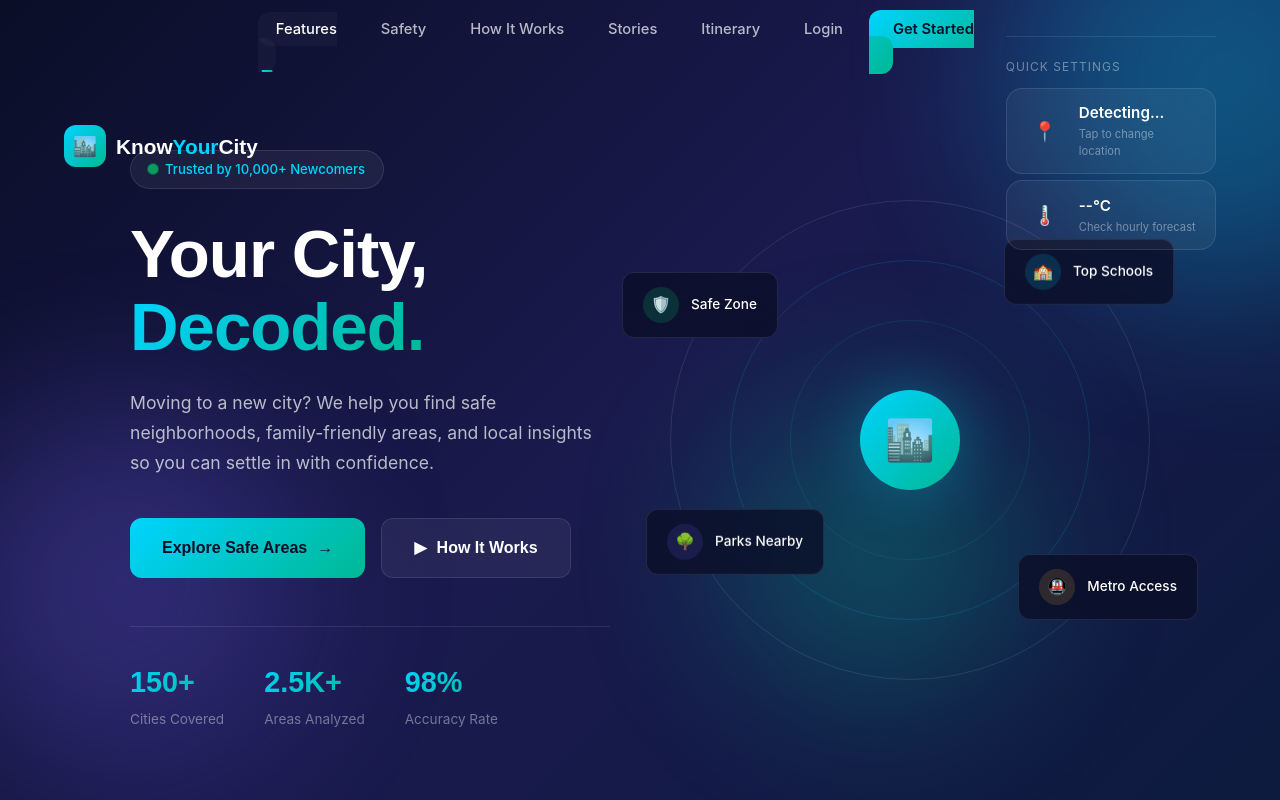
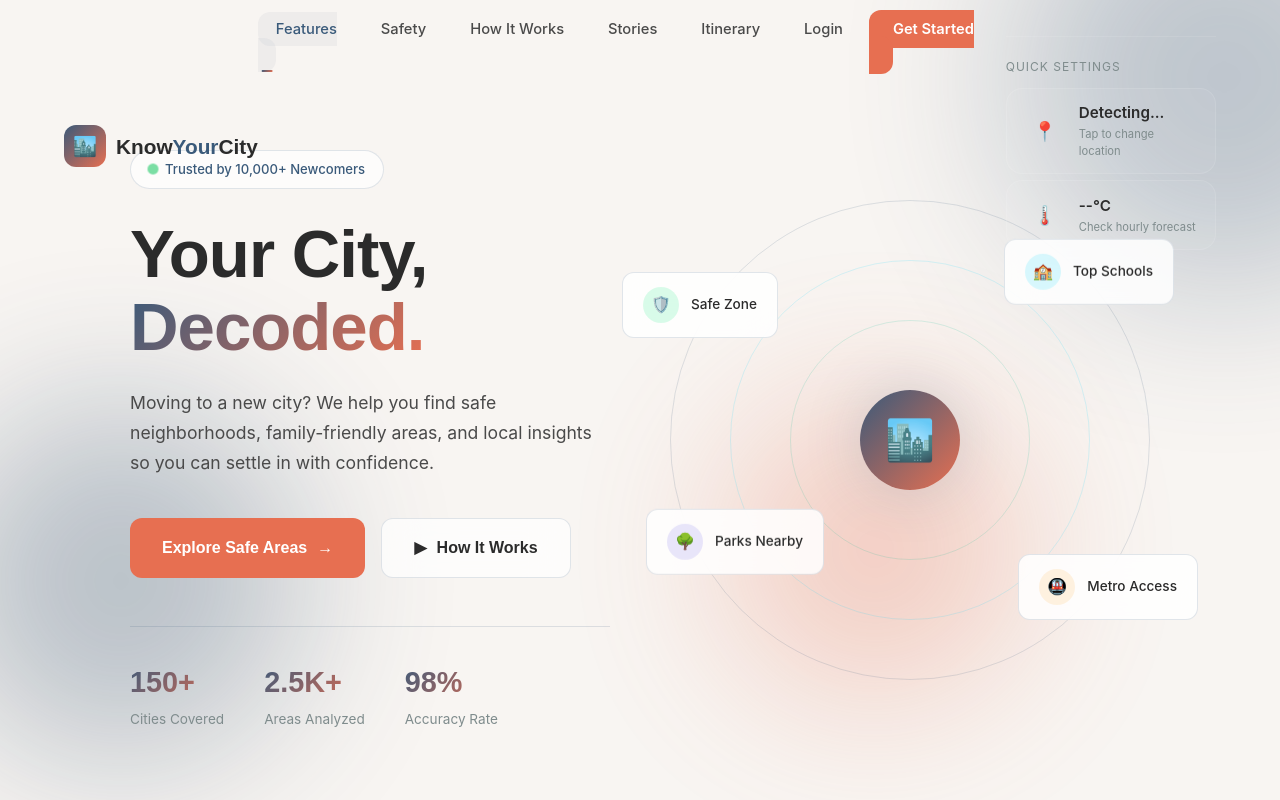
Before and after one commit to Aryankothari94/knowyourcity, a React (Vite) app in the folder client/: page / in a window 1280 px wide. Shown: the top 800 px of the page. Built offline with nearby package versions, Linux system fonts and the light colour scheme; no server answers.

Commit message:
style: implement new light theme with Primary #3A5A7A, Background #F8F5F2, and Accent #E76F51

```diff
--- a/client/src/index.css
+++ b/client/src/index.css
@@ -7,33 +7,33 @@
 /* === Design Tokens === */
 :root {
   /* Background */
-  --bg-primary: #0a0e27;
-  --bg-secondary: #0f1435;
-  --bg-gradient: linear-gradient(135deg, #0a0e27 0%, #1a1a4e 50%, #0d1b3e 100%);
+  --bg-primary: #F8F5F2;
+  --bg-secondary: #FFFFFF;
+  --bg-gradient: linear-gradient(135deg, #F8F5F2 0%, #E8E4E1 100%);
 
   /* Glass */
-  --glass-bg: rgba(255, 255, 255, 0.06);
-  --glass-bg-hover: rgba(255, 255, 255, 0.1);
-  --glass-border: rgba(255, 255, 255, 0.1);
-  --glass-border-hover: rgba(255, 255, 255, 0.2);
-  --glass-shadow: 0 8px 32px rgba(0, 0, 0, 0.3);
+  --glass-bg: rgba(255, 255, 255, 0.7);
+  --glass-bg-hover: rgba(255, 255, 255, 0.9);
+  --glass-border: rgba(58, 90, 122, 0.15);
+  --glass-border-hover: rgba(58, 90, 122, 0.3);
+  --glass-shadow: 0 8px 32px rgba(58, 90, 122, 0.1);
   --glass-blur: blur(20px);
 
   /* Accent Colors */
-  --accent-cyan: #00d4ff;
-  --accent-teal: #00b894;
-  --accent-blue: #6c5ce7;
-  --accent-gradient: linear-gradient(135deg, #00d4ff 0%, #00b894 100%);
+  --accent-cyan: #3A5A7A;
+  --accent-teal: #E76F51;
+  --accent-blue: #2A4A6A;
+  --accent-gradient: linear-gradient(135deg, #3A5A7A 0%, #E76F51 100%);
 
   /* Safety Colors */
-  --safe-green: #00e676;
-  --moderate-amber: #ffab40;
-  --caution-red: #ff5252;
+  --safe-green: #2ecc71;
+  --moderate-amber: #f39c12;
+  --caution-red: #e74c3c;
 
   /* Text */
-  --text-primary: #ffffff;
-  --text-secondary: rgba(255, 255, 255, 0.7);
-  --text-muted: rgba(255, 255, 255, 0.4);
+  --text-primary: #2B2B2B;
+  --text-secondary: #4A4A4A;
+  --text-muted: #7F8C8D;
 
   /* Typography */
   --font-heading: 'Outfit', sans-serif;
@@ -71,10 +71,8 @@ html {
 
 body {
   font-family: var(--font-body);
-  background-color: #0a0e27;
-  background-image: linear-gradient(135deg, #0a0e27 0%, #1a1a4e 50%, #0d1b3e 100%);
-  background-attachment: fixed;
-  color: #ffffff;
+  background-color: var(--bg-primary);
+  color: var(--text-primary);
   min-height: 100vh;
   overflow-x: hidden;
   line-height: 1.6;
@@ -321,8 +319,8 @@ body {
 
 .nav-links a:hover,
 .nav-links a.active {
-  color: var(--text-primary);
-  background: rgba(255, 255, 255, 0.03);
+  color: var(--accent-cyan);
+  background: rgba(58, 90, 122, 0.05);
 }
 
 .nav-links a:hover::after,
@@ -332,15 +330,15 @@ body {
 }
 
 .nav-cta {
-  background: var(--accent-gradient) !important;
-  color: var(--bg-primary) !important;
+  background: var(--accent-teal) !important;
+  color: #ffffff !important;
   font-weight: 600 !important;
   padding: 10px 24px !important;
   border-radius: var(--radius-sm) !important;
 }
 
 .nav-cta:hover {
-  box-shadow: 0 0 24px rgba(255, 107, 107, 0.3);
+  box-shadow: 0 8px 24px rgba(231, 111, 81, 0.3);
   transform: translateY(-1px);
 }
 
@@ -448,8 +446,8 @@ body {
   align-items: center;
   gap: 10px;
   padding: 16px 32px;
-  background: var(--accent-gradient);
-  color: var(--bg-primary);
+  background: var(--accent-teal);
+  color: #ffffff;
   font-family: var(--font-heading);
   font-size: 1rem;
   font-weight: 600;
@@ -462,7 +460,7 @@ body {
 
 .btn-primary:hover {
   transform: translateY(-2px);
-  box-shadow: 0 8px 32px rgba(0, 212, 255, 0.3);
+  box-shadow: 0 8px 32px rgba(231, 111, 81, 0.4);
 }
 
 .btn-secondary {
@@ -574,13 +572,13 @@ body {
   align-items: center;
   justify-content: center;
   font-size: 2.5rem;
-  box-shadow: 0 0 60px rgba(0, 212, 255, 0.3);
+  box-shadow: 0 0 60px rgba(58, 90, 122, 0.2);
 }
 
 .floating-card {
   position: absolute;
   padding: 14px 20px;
-  background: rgba(10, 14, 39, 0.8);
+  background: rgba(255, 255, 255, 0.85);
   backdrop-filter: blur(16px);
   border: 1px solid var(--glass-border);
   border-radius: var(--radius-sm);
```
Also changed, not shown: 1 other file (tests, documents, lock files or other folders).
